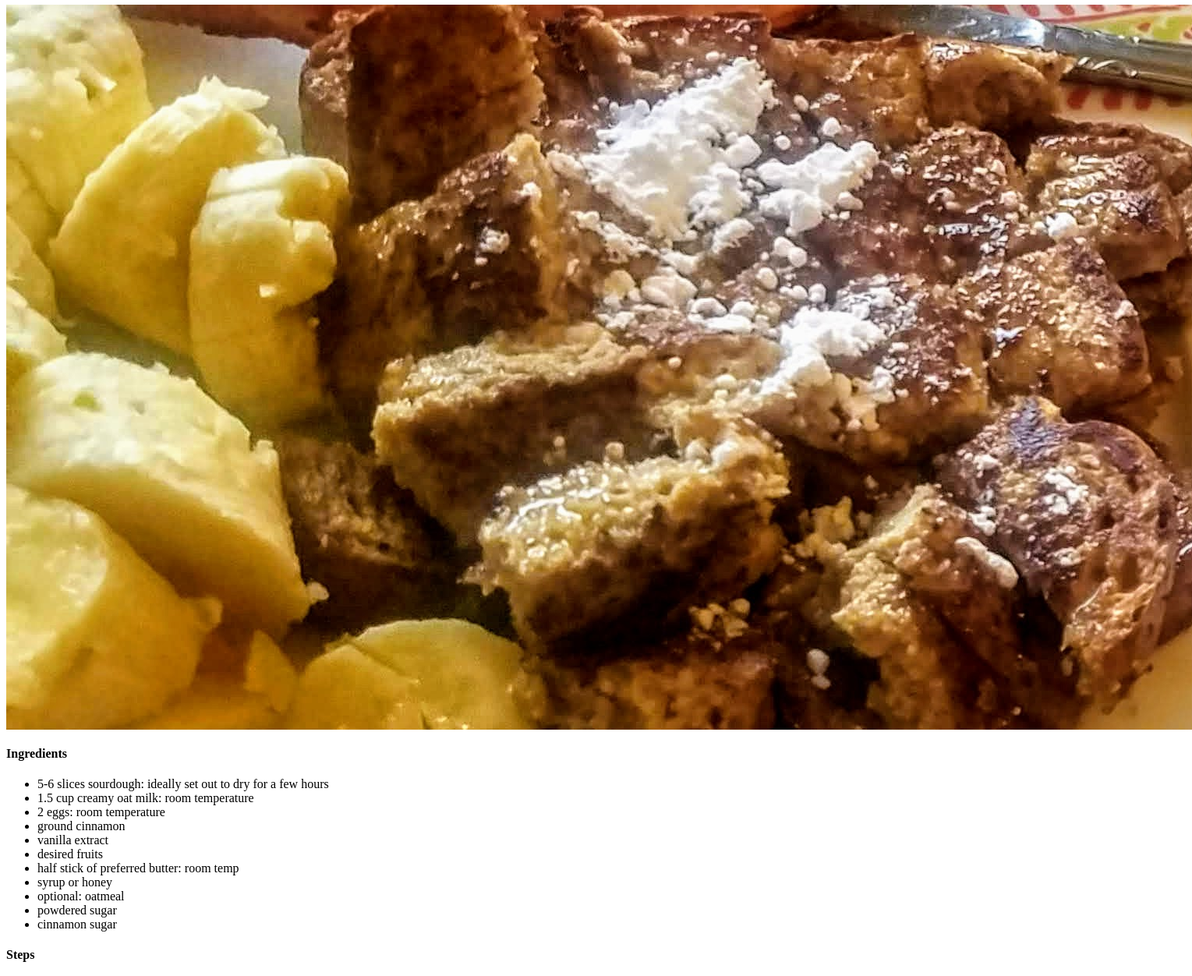
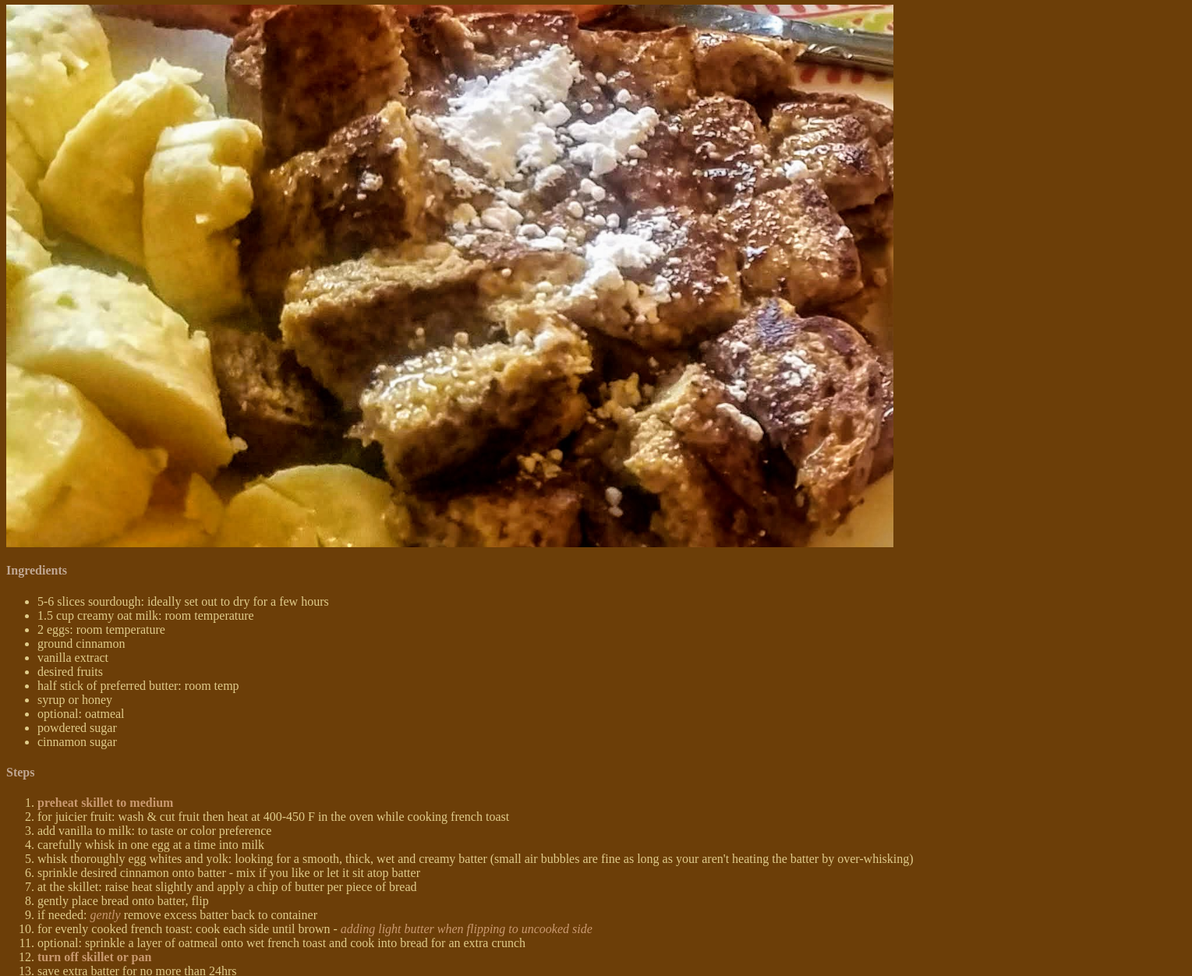
Before and after one commit to Jkuffler/home-cookin, a plain HTML site: page recipes/frenchtoast.html in a window 1280 px wide. Shown: the part 60-1312 px from the top of the page at 78% size, 1529 px wide, since content can reach past the window. Drawn offline with Linux system fonts and the light colour scheme.

Commit message:
color pallets added to each recipe

```diff
--- /dev/null
+++ b/cookies.css
@@ -0,0 +1,16 @@
+body {
+  background-color: #0E0606
+}
+
+h1, h4, strong, em {
+  color: #BEAE8D
+}
+
+img {
+  max-width: 90%;
+  height: auto
+}
+
+li, p {
+  color: #B18253
+}
--- /dev/null
+++ b/frenchtoast.css
@@ -0,0 +1,19 @@
+body {
+  background-color: #6C3E08
+}
+
+h1, h4 {
+  color: #C0A793
+}
+
+img {
+  max-width: 90%;
+  height: auto
+}
+
+li, p {
+  color: #E0CC8B
+}
+strong, em {
+  color: #CA9970
+}
--- a/recipes/frenchtoast.html
+++ b/recipes/frenchtoast.html
@@ -6,6 +6,7 @@
   <meta
     name="viewport"
     content="width=device-width, initial-scale=1.0" />
+    <link rel="stylesheet" href="../frenchtoast.css">
   <title>French Toast</title>
 </head>
 <h1>French Toast</h1>
--- /dev/null
+++ b/slowcookedpork.css
@@ -0,0 +1,19 @@
+body {
+  background-color: #150D07
+}
+
+h1, h4 {
+  color: #9B5B19
+}
+
+img {
+  max-width: 90%;
+  height: auto
+}
+
+li, p {
+  color: #CDB382
+}
+strong, em {
+  color: #9B5B19
+}
```
Also changed, not shown: index.html (+1 -0 lines), recipes/cookies.html (+1 -0 lines), recipes/slowcookedpork.html (+1 -0 lines).
